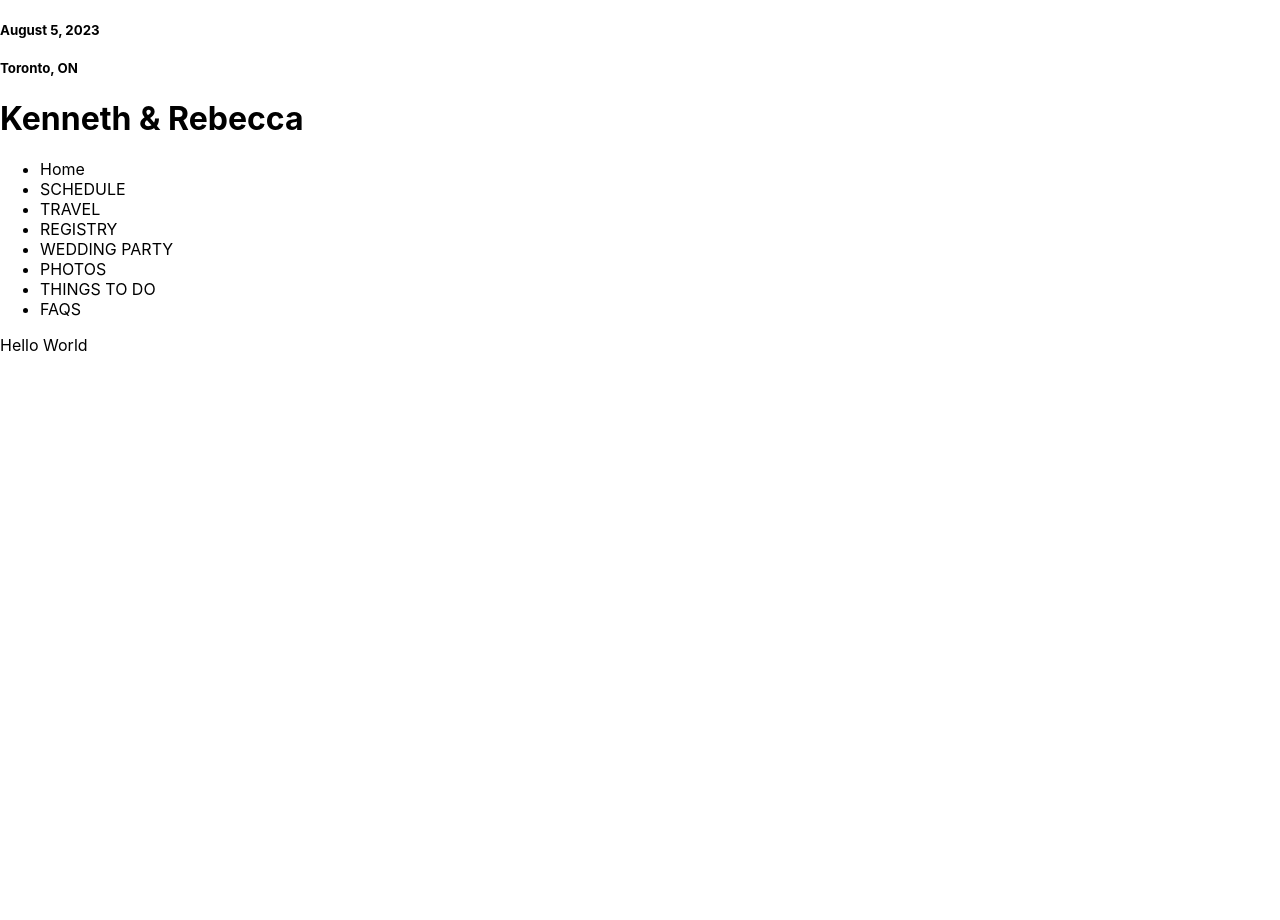
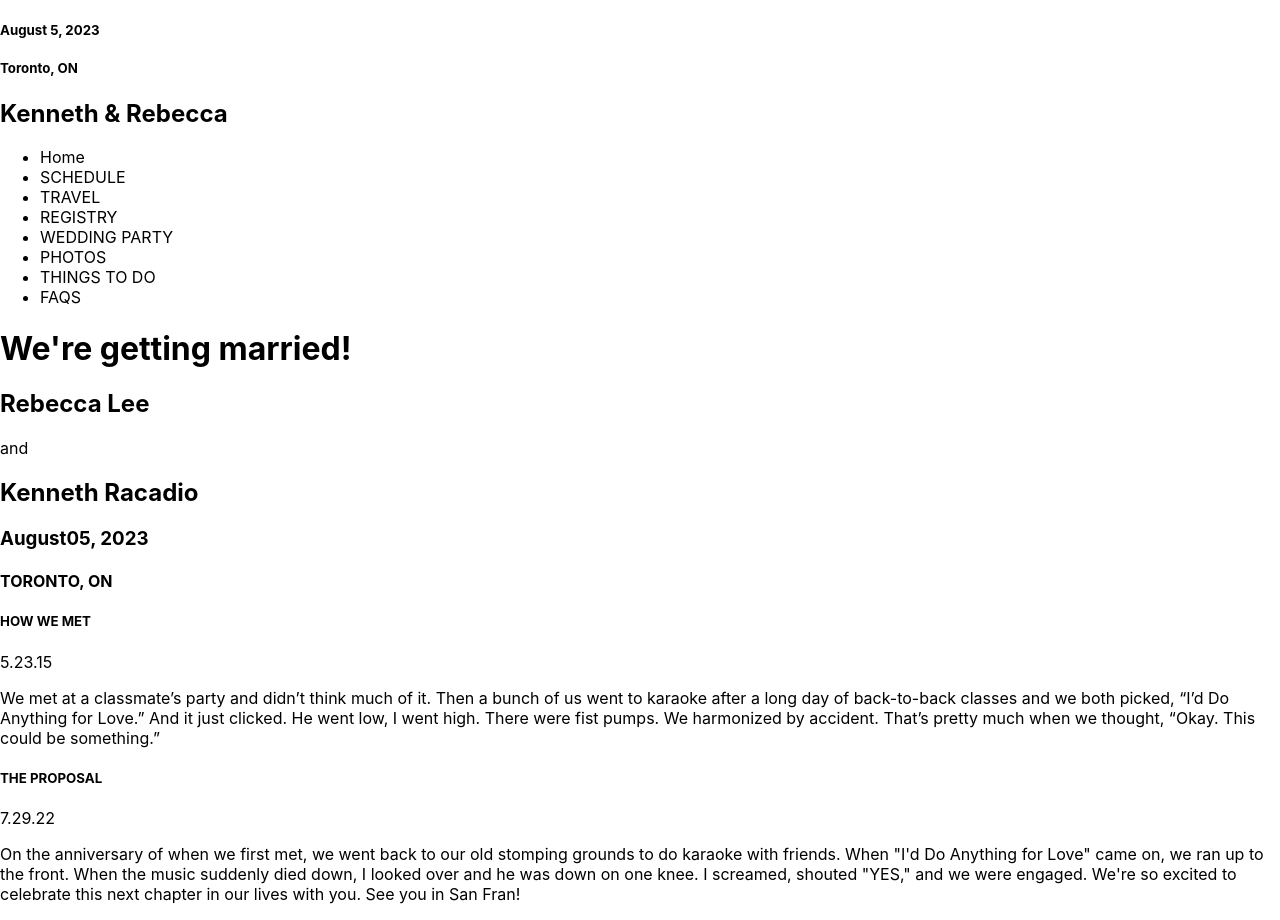
Before and after one commit to ckrac/wedding, a Next.js app: page / in a window 1280 px wide. Before the commit the page ends 800 px from the top, so only its background shows below. Built offline with nearby package versions, Linux system fonts and the light colour scheme.

Commit message:
add home page content

```diff
--- a/src/components/Header.tsx
+++ b/src/components/Header.tsx
@@ -9,9 +9,9 @@ const Header = () => {
 				<h5>Toronto, ON</h5>
 			</div>
 			<Link href='/'>
-				<h1>
+				<h2>
 					<a>Kenneth & Rebecca</a>
-				</h1>
+				</h2>
 			</Link>
 			<nav>
 				<ul>
--- a/src/pages/index.tsx
+++ b/src/pages/index.tsx
@@ -3,7 +3,53 @@ import type { NextPage } from 'next'
 const Home: NextPage = () => {
 	return (
 		<div>
-			<div>Hello World</div>
+			<div>
+				<h1>We're getting married!</h1>
+			</div>
+
+			<div>
+				<h2>Rebecca Lee</h2>
+				<span>and</span>
+				<h2>Kenneth Racadio</h2>
+			</div>
+
+			<h3>
+				<span>August</span>
+				<span>05, </span>
+				<span>2023</span>
+			</h3>
+
+			<h4>TORONTO, ON</h4>
+
+			<section>
+				<div>
+					<h5>HOW WE MET</h5>
+					<p>5.23.15</p>
+					<p>
+						We met at a classmate’s party and didn’t think much of it. Then a
+						bunch of us went to karaoke after a long day of back-to-back classes
+						and we both picked, “I’d Do Anything for Love.” And it just clicked.
+						He went low, I went high. There were fist pumps. We harmonized by
+						accident. That’s pretty much when we thought, “Okay. This could be
+						something.”
+					</p>
+				</div>
+			</section>
+
+			<section>
+				<div>
+					<h5>THE PROPOSAL</h5>
+					<p>7.29.22</p>
+					<p>
+						On the anniversary of when we first met, we went back to our old
+						stomping grounds to do karaoke with friends. When "I'd Do Anything
+						for Love" came on, we ran up to the front. When the music suddenly
+						died down, I looked over and he was down on one knee. I screamed,
+						shouted "YES," and we were engaged. We're so excited to celebrate
+						this next chapter in our lives with you. See you in San Fran!
+					</p>
+				</div>
+			</section>
 		</div>
 	)
 }
```
